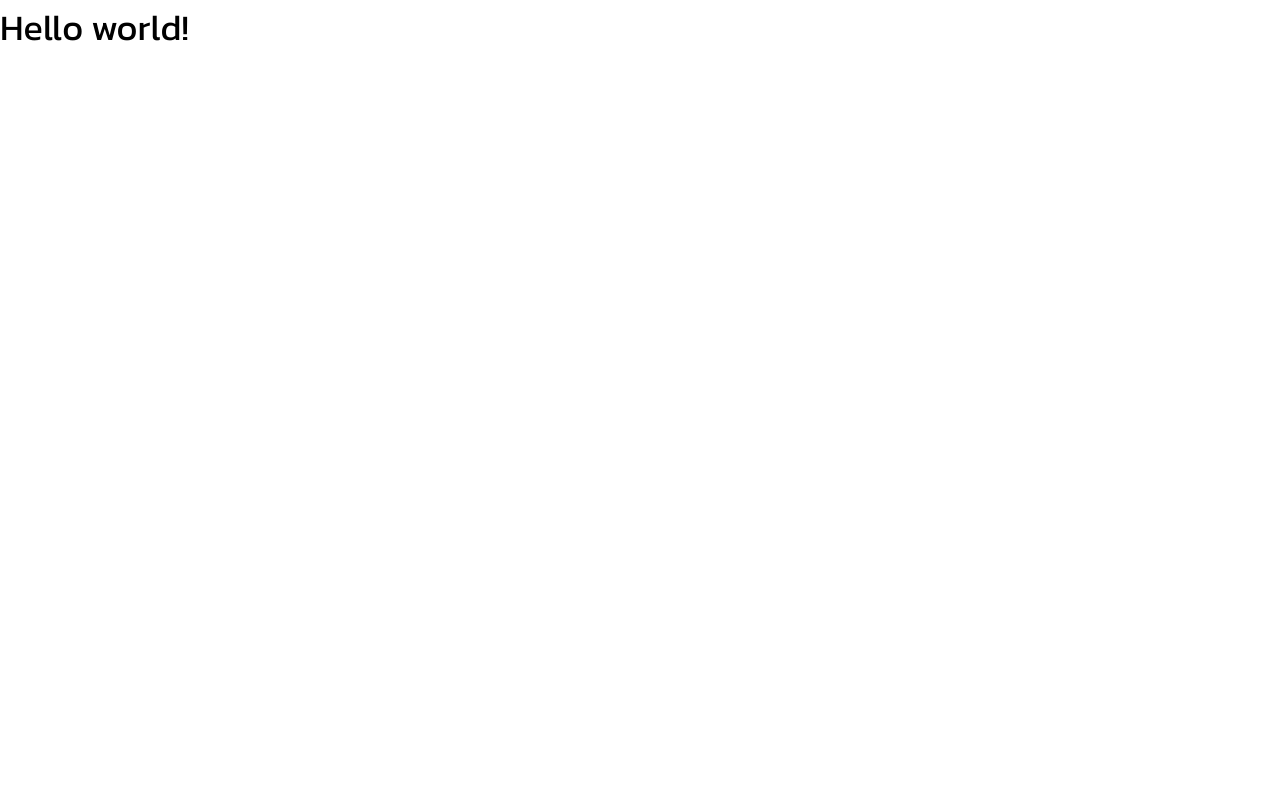
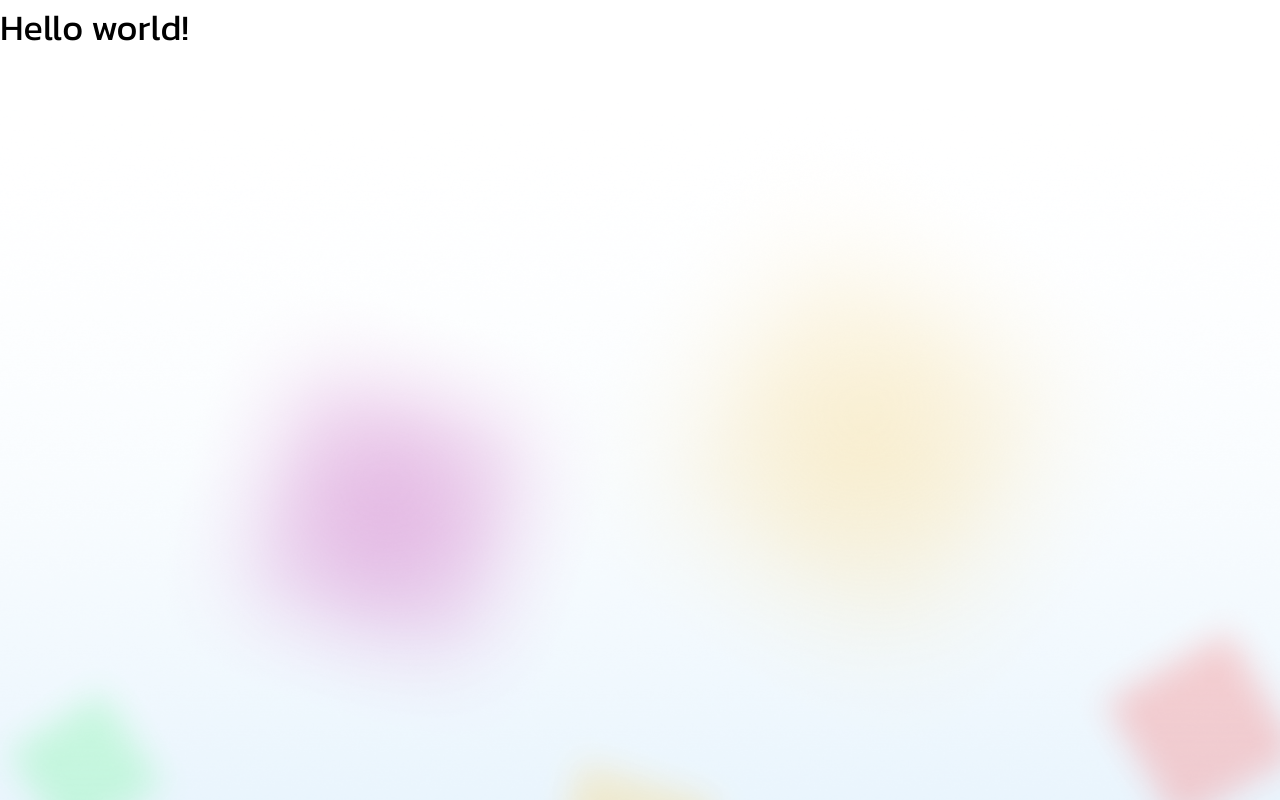
Before and after one commit to I-AM-TEAM/martial-box, a Next.js app in the folder web/: page / in a window 1280 px wide. Built offline with nearby package versions, Linux system fonts and the light colour scheme.

Commit message:
feat: set background image

```diff
--- a/web/app/globals.css
+++ b/web/app/globals.css
@@ -9,5 +9,10 @@
 }
 
 body {
+  height: 100vh;
+  width: 100vh;
   font-family: var(--kanit-font-family, 'sans-serif');
+  background-image: url('../public/images/app-background.png');
+  background-repeat: no-repeat;
+  background-size: cover;
 }
```
Also changed, not shown: web/public/images/app-background.png (added).
